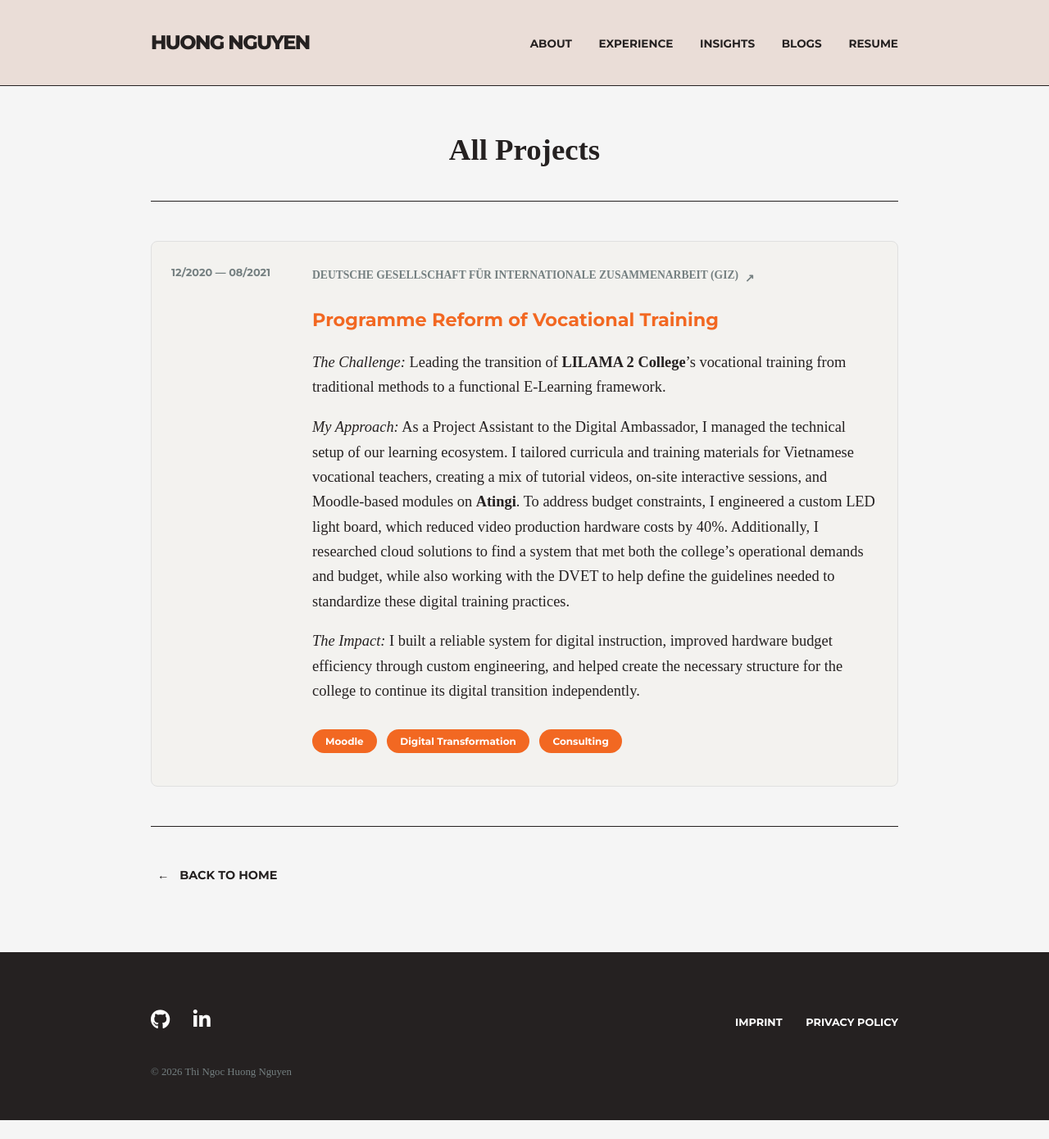
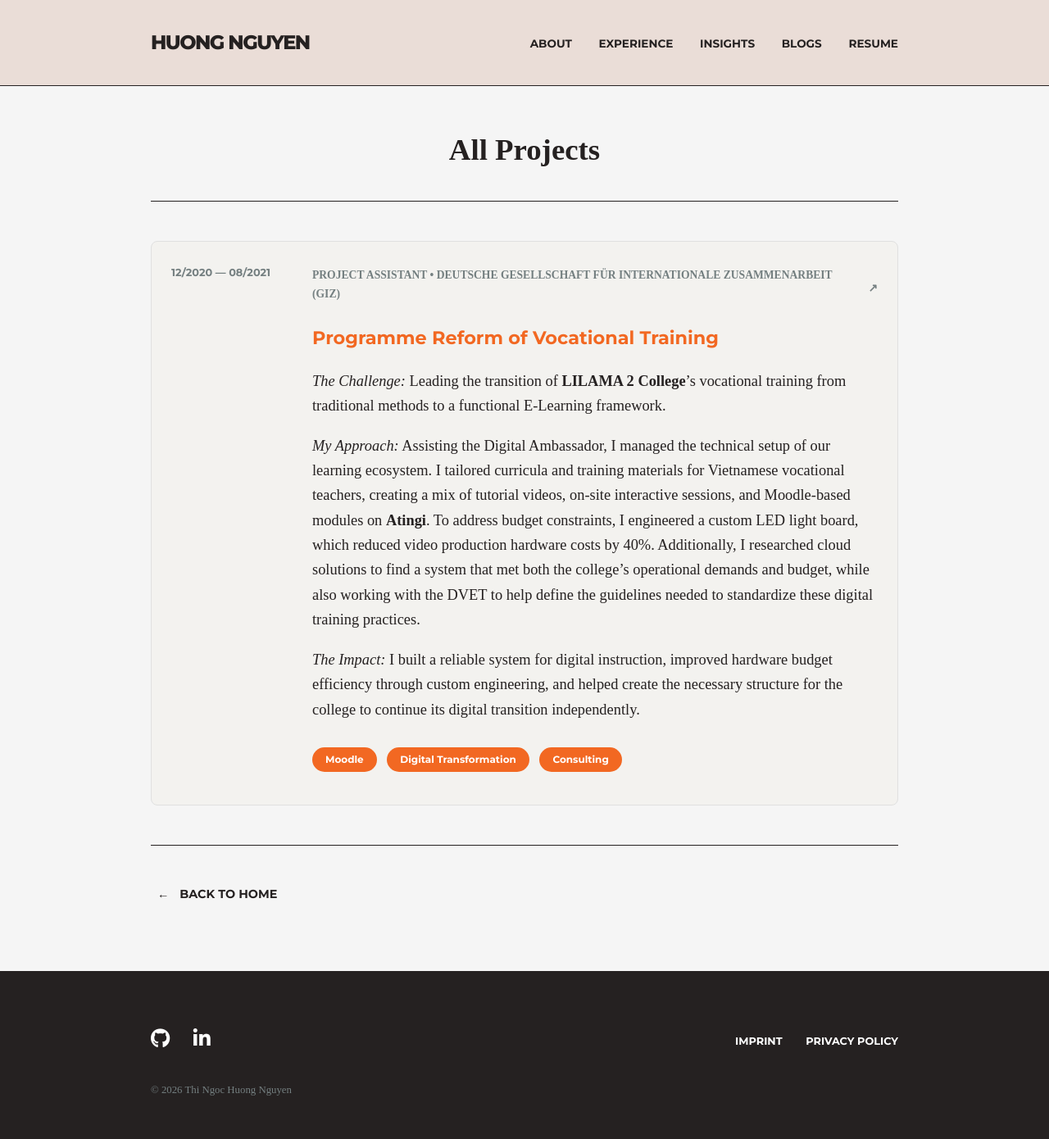
Before and after one commit to huongntn/portfolio-website, a Jekyll site: the page built from archive/index.html, in a window 1280 px wide. Shown: the whole page at 82% size. Built offline with Jekyll 4.4.1, drawn with Linux system fonts in a browser that asks for light colours; some web fonts are replaced; before the commit the page ends 1367 px from its top, so only the background shows below that.

Commit message:
Update index.html

```diff
--- a/archive/index.html
+++ b/archive/index.html
@@ -18,12 +18,12 @@ title: All Projects
 
   <div class="project-content">
     <a href="https://www.giz.de/en/projects/programme-reform-vocational-training" target="_blank" class="company-link">
-      <span class="company-link">Deutsche Gesellschaft für Internationale Zusammenarbeit (GIZ)</span>
+      <span class="company-link">Project Assistant • Deutsche Gesellschaft für Internationale Zusammenarbeit (GIZ)</span>
       <span class="arrow-up">↗</span>
     </a>
     <h3>Programme Reform of Vocational Training</h3>
     <p><em>The Challenge:</em> Leading the transition of <a href="https://lilama2.edu.vn" target="_blank" rel="noopener noreferrer" class="atingi-link">LILAMA 2 College</a>’s vocational training from traditional methods to a functional E-Learning framework.</p>
-    <p><em>My Approach:</em> As a Project Assistant to the Digital Ambassador, I managed the technical setup of our learning ecosystem. I tailored curricula and training materials for Vietnamese vocational teachers, creating a mix of tutorial videos, on-site interactive sessions, and Moodle-based modules on <a href="https://atingi.org" target="_blank" rel="noopener noreferrer" class="atingi-link">Atingi</a>. To address budget constraints, I engineered a custom LED light board, which reduced video production hardware costs by 40%. Additionally, I researched cloud solutions to find a system that met both the college’s operational demands and budget, while also working with the DVET to help define the guidelines needed to standardize these digital training practices.</p>
+    <p><em>My Approach:</em> Assisting the Digital Ambassador, I managed the technical setup of our learning ecosystem. I tailored curricula and training materials for Vietnamese vocational teachers, creating a mix of tutorial videos, on-site interactive sessions, and Moodle-based modules on <a href="https://atingi.org" target="_blank" rel="noopener noreferrer" class="atingi-link">Atingi</a>. To address budget constraints, I engineered a custom LED light board, which reduced video production hardware costs by 40%. Additionally, I researched cloud solutions to find a system that met both the college’s operational demands and budget, while also working with the DVET to help define the guidelines needed to standardize these digital training practices.</p>
     <p><em>The Impact:</em> I built a reliable system for digital instruction, improved hardware budget efficiency through custom engineering, and helped create the necessary structure for the college to continue its digital transition independently.</p>
     <div class="tag-container">
       <span class="static-tag">Moodle</span>
```
